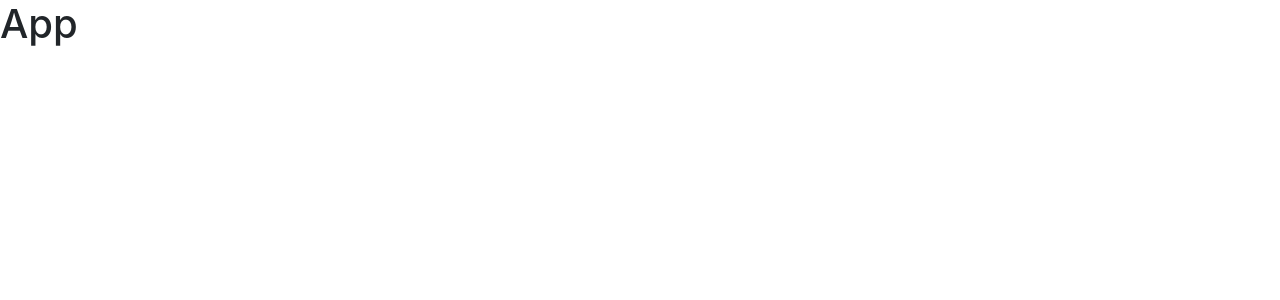
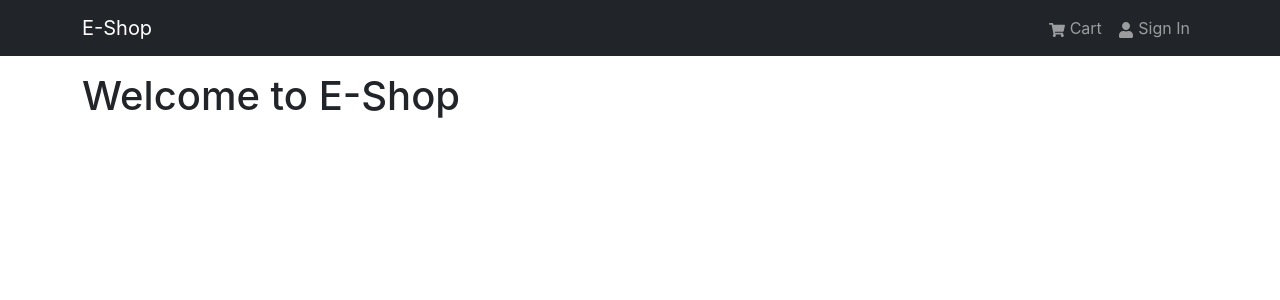
Before and after one commit to Haisam1010/e-com, a React (Create React App) app in the folder client/: page / in a window 1280 px wide. Shown: the top 300 px of the page. Built offline with nearby package versions, Linux system fonts and the light colour scheme.

Commit message:
modified

```diff
--- a/client/src/App.js
+++ b/client/src/App.js
@@ -1,8 +1,16 @@
+import {Container} from 'react-bootstrap'
+import Header from './components/Header';
 
-function App() {
+const  App = () => {
   return (
-      <h1>App</h1>
-
+      <>
+      <Header/>
+      <main className="py-3">
+        <Container>
+          <h1>Welcome to E-Shop</h1>
+        </Container>
+      </main>
+      </>
   );
 }
 
```
